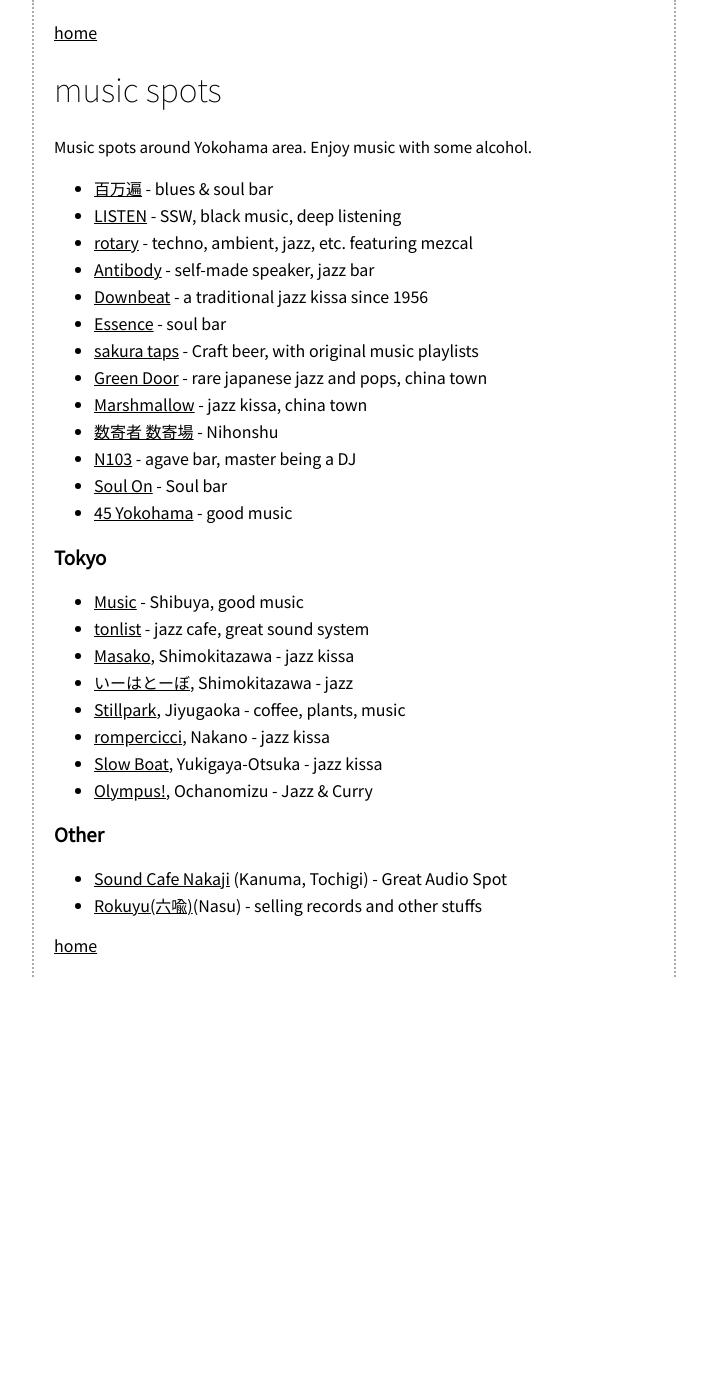
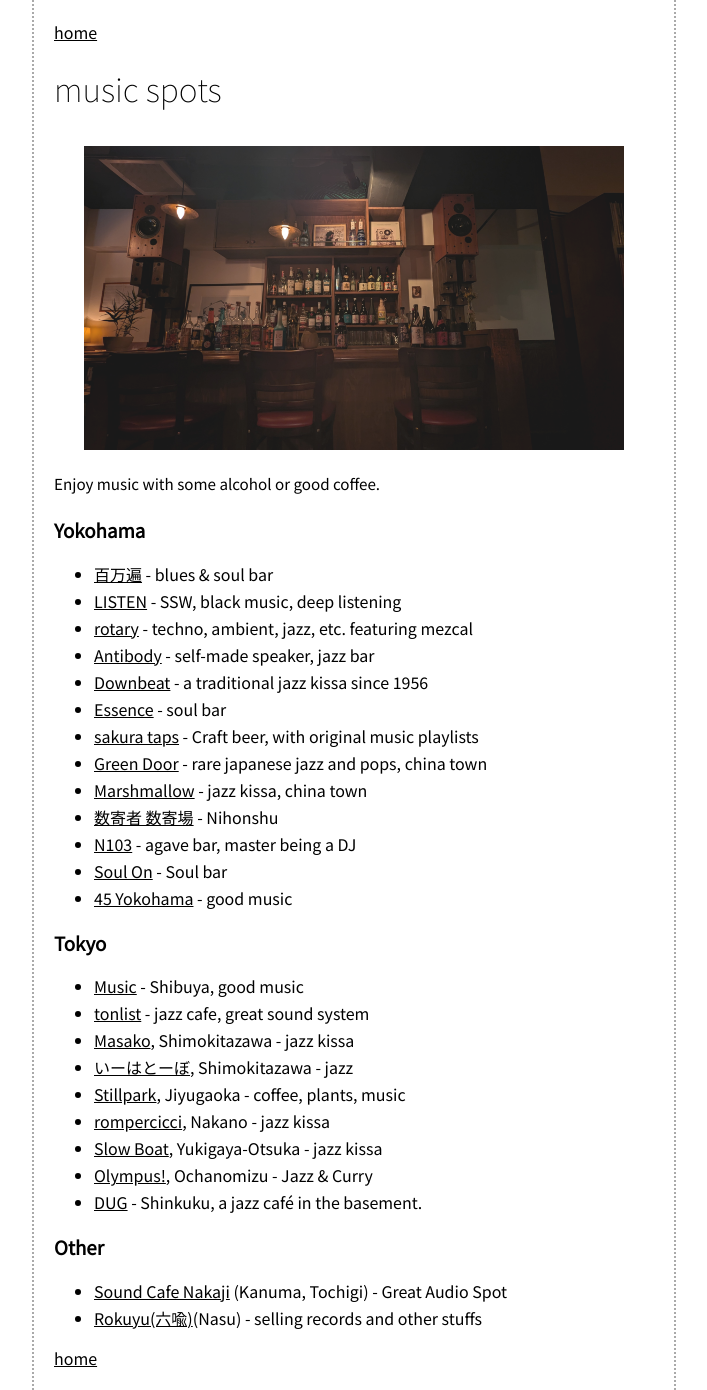
Before and after one commit to mkataoka73/mkataoka73.github.io, a Jekyll site: the page built from music-spots.md, in a window 1280 px wide. Shown: the whole page, without its empty margins (286-993 px from the left). Built offline with Jekyll 4.4.1, drawn with Linux system fonts in a browser that asks for light colours; before the commit the page ends 977 px from its top, so only the background shows below that.

Commit message:
Add image

```diff
--- a/music-spots.md
+++ b/music-spots.md
@@ -1,9 +1,14 @@
 ---
 layout: post
 title: music spots
+image: photos/listening-bars/listen-3.jpg
 ---
 
-Music spots around Yokohama area. Enjoy music with some alcohol.
+![LISTEN, a music bar](assets/images/photos/listening-bars/listen-3.jpg){:.no-cadre}
+
+Enjoy music with some alcohol or good coffee.
+
+### Yokohama
 
 - [百万遍](https://www.instagram.com/hyaku_man_ben/) - blues & soul bar
 - [LISTEN](https://www.instagram.com/listen_yokohama/) - SSW, black music, deep listening
@@ -29,6 +34,7 @@ Music spots around Yokohama area. Enjoy music with some alcohol.
 - [rompercicci](http://www.rompercicci.com/), Nakano - jazz kissa
 - [Slow Boat](https://www.slowboat.jp/), Yukigaya-Otsuka - jazz kissa
 - [Olympus!](https://www.instagram.com/jazzolympus/), Ochanomizu - Jazz & Curry
+- [DUG](http://www.dug.co.jp/) - Shinkuku, a jazz café in the basement.
 
 ### Other
 
```
